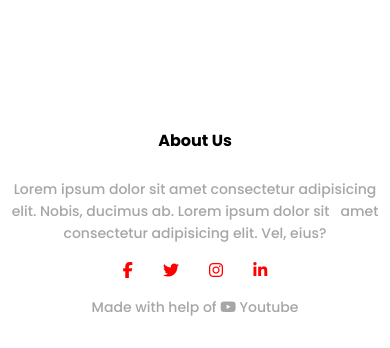
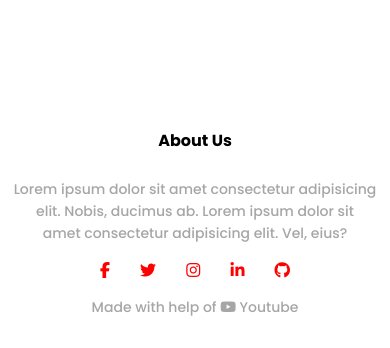
Before and after one commit to tri-anupam/University_Website, a plain HTML site: page index.html in a window 390 px wide. Shown: the part 5961-6309 px from the top of the page. Drawn offline with Linux system fonts and the light colour scheme.

Commit message:
Now this is fully responsive.

```diff
--- a/index.html
+++ b/index.html
@@ -19,7 +19,7 @@
         <nav>
             <a href="index.html"><img src="image/logo.png"></a>
             <div class="nav-link" id="navlink">
-                <i class="fa fa-times" onclick="hideMeanu"></i>
+                <i class="fa fa-times" onclick="hideMeanu()"></i>
                 <ul>
                     <li><a href="">HOME</a></li>
                     <li><a href="">ABOUT</a></li>
@@ -28,7 +28,7 @@
                     <li><a href="">CONTACT</a></li>
                 </ul>
             </div>
-            <i class="fa fa-bars" onclick="showMeanu"></i>
+            <i class="fa fa-bars" onclick="showMeanu()"></i>
         </nav>
         <div class="text-box">
             <h1>World's Biggest University</h1>
@@ -149,6 +149,7 @@
         <i class="fa fa-twitter"></i>
         <i class="fa fa-instagram"></i>
         <i class="fa fa-linkedin"></i>
+        <i class="fab fa-github"></i>
     </div>
     <p> Made with help of <i class="fa fa-youtube"></i> Youtube</p>
 </section>
--- a/style.css
+++ b/style.css
@@ -320,7 +320,7 @@ h3{
     font-weight: 600;
 }
 .about{
-    display: block ruby;
+
 }
 .icon .fa{
     color: red;
@@ -328,3 +328,9 @@ h3{
     cursor: pointer;
     padding: 18px 0;
 }
+.icon .fab{
+    color: red;
+    margin: 0 13px;
+    cursor: pointer;
+    padding: 18px 0;
+}
```
